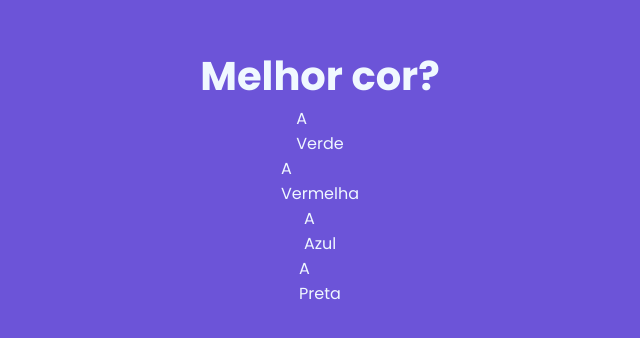
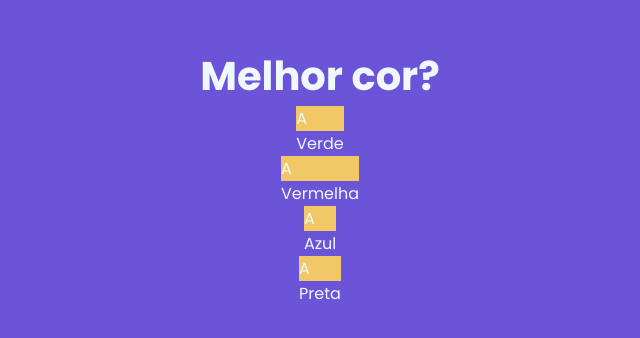
Before and after one commit to LeticiaLopess/quiz, a Next.js app: page / in a window 1280 px wide. Shown: the part 224-562 px from the top of the page, without its empty margins (320-960 px from the left). Built offline with nearby package versions, Linux system fonts and the light colour scheme.

Commit message:
uso de key na função p/ renderizar as respostas

```diff
--- a/components/Questao.tsx
+++ b/components/Questao.tsx
@@ -14,10 +14,11 @@
         return questao.respostas.map((resposta, i) => {
             return (
                 <Resposta
+                    key={i}
                     valor={resposta}
                     indice={i}
                     letra="A"
-                    corFundoLetra="f2c866"
+                    corFundoLetra="#f2c866"
                 />
             )
         })
--- a/components/Resposta.tsx
+++ b/components/Resposta.tsx
@@ -15,7 +15,7 @@
         <div className={styles.resposta}>
             <div className={styles.conteudoResposta}>
                 <div className={styles.frente}>
-                    <div className={styles.letra}>
+                    <div className={styles.letra} style={{ backgroundColor: props.corFundoLetra}}>
                         {props.letra}
                     </div>
                     <div className={styles.valor}>
```
